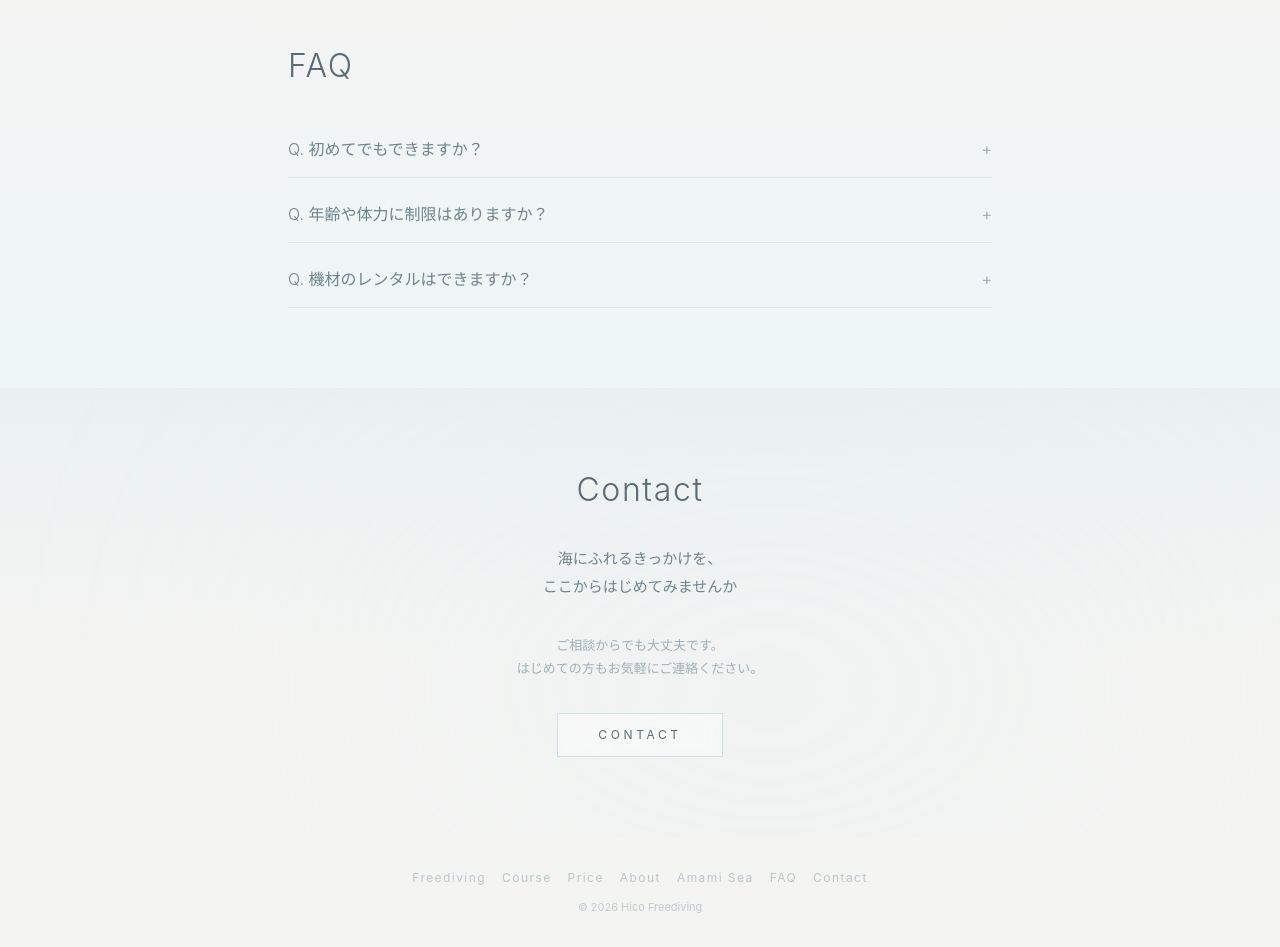
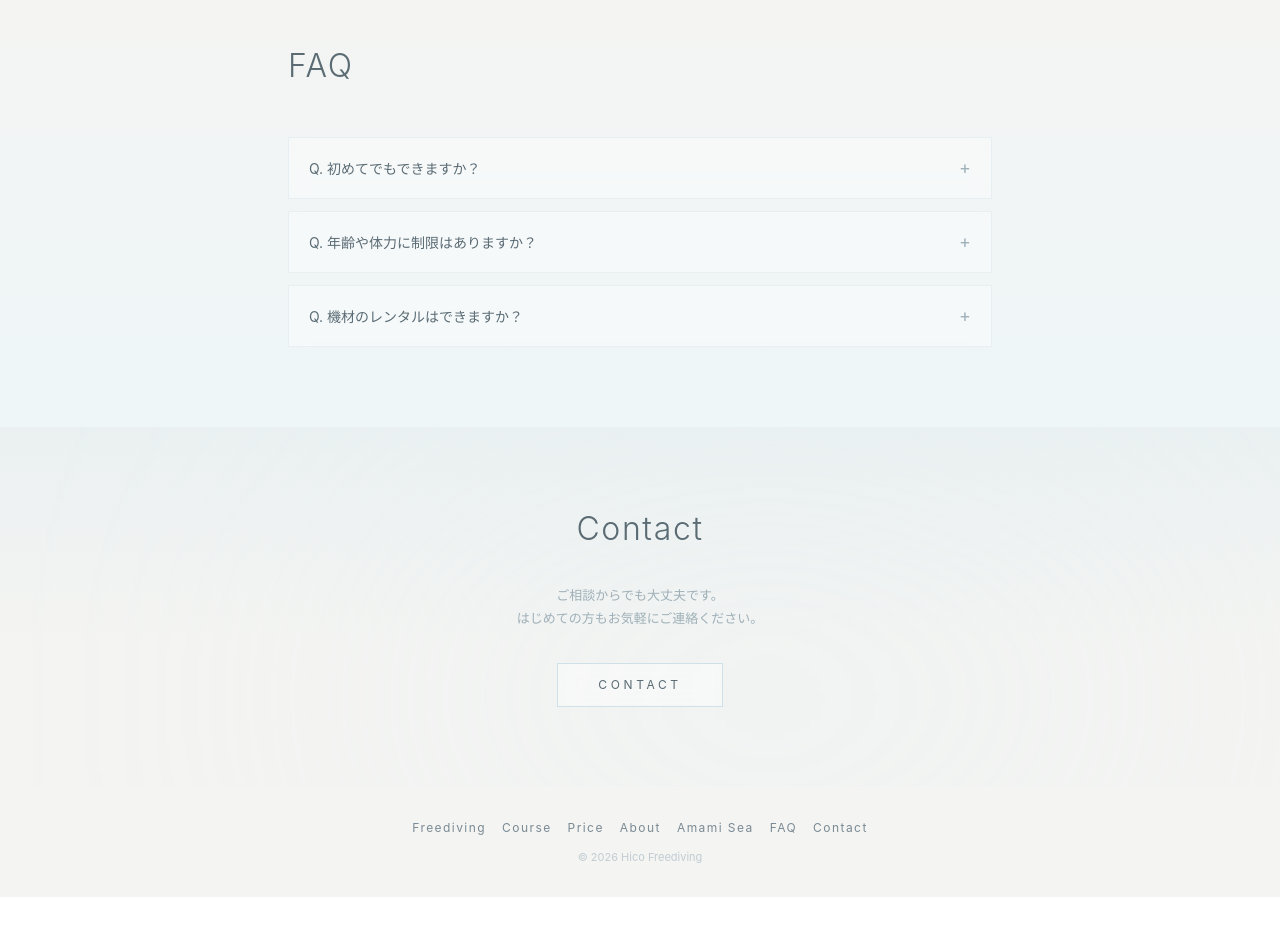
Before and after one commit to ikucha-portfolio/freediving-site, a React (Vite) app: page / in a window 1280 px wide. Shown: the part 2600-3547 px from the top of the page. After the commit the page ends 3497 px from the top, so only its background shows below. Built offline with nearby package versions, Linux system fonts and the light colour scheme.

Commit message:
feat:FAQページ・セクションのUI統一（カード）

```diff
--- a/src/pages/FAQ.jsx
+++ b/src/pages/FAQ.jsx
@@ -38,12 +38,20 @@ export default function FAQ() {
         </div>
 
         {/* FAQ */}
-        <div>
+        <div className="space-y-3">
 
   {faqs.map((item, i) => (
     <div
       key={i}
-              className="border-b border-[#e3eef2]"
+      className="
+        bg-white/40
+        backdrop-blur-sm
+        border border-[#e8eff2]
+        rounded-none
+        px-5 py-4
+        transition
+        hover:bg-white/60
+      "
     >
 
       {/* 質問 */}
@@ -51,11 +59,11 @@ export default function FAQ() {
         onClick={() =>
           setOpenIndex(openIndex === i ? null : i)
         }
-                className="w-full flex justify-between items-center py-6 text-left hover:opacity-70 transition"
+        className="w-full flex justify-between items-center text-left"
       >
-                <span className="text-sm text-[#5a6b74]">
+        <p className="text-[14px] text-[#5a6b74]">
           Q. {item.q}
-                </span>
+        </p>
 
         <span className="text-[#9fb2bb] text-lg">
           {openIndex === i ? "−" : "+"}
@@ -64,9 +72,9 @@ export default function FAQ() {
 
       {/* 回答 */}
       {openIndex === i && (
-                <div className="pb-6 pr-6 text-sm text-[#6b7c85] leading-loose">
+        <p className="text-[#7a8a94] text-sm mt-4 leading-loose">
           {item.a}
-                </div>
+        </p>
       )}
 
     </div>
--- a/src/pages/Home.jsx
+++ b/src/pages/Home.jsx
@@ -222,28 +222,41 @@ export default function Home() {
       <TitleBlock>FAQ</TitleBlock>
     </div>
 
-    <div className="space-y-6">
+    <div className="space-y-3">
 
   {faqs.map((item, i) => (
-        <div key={i} className="border-b border-[#dfe9ed] pb-4">
+    <div
+      key={i}
+      className="
+        bg-white/40
+        backdrop-blur-sm
+        border border-[#e8eff2]
+        rounded-none
+        px-5 py-4
+        transition
+        hover:bg-white/60
+      "
+    >
 
+      {/* 質問 */}
       <button
         onClick={() =>
           setOpenIndex(openIndex === i ? null : i)
         }
         className="w-full flex justify-between items-center text-left"
       >
-            <p className="font-light text-[#6f848e]">
+        <p className="text-[14px] text-[#5a6b74]">
           Q. {item.q}
         </p>
 
-            <span className="text-[#9fb2bb]">
+        <span className="text-[#9fb2bb] text-lg">
           {openIndex === i ? "−" : "+"}
         </span>
       </button>
 
+      {/* 回答 */}
       {openIndex === i && (
-            <p className="text-[#7a8a94] text-sm mt-3 leading-loose">
+        <p className="text-[#7a8a94] text-sm mt-4 leading-loose">
           {item.a}
         </p>
       )}
@@ -270,11 +283,6 @@ export default function Home() {
 
             <TitleBlock align="center">Contact</TitleBlock>
 
-            <p className="text-[#6f848e] text-[15px] leading-[1.9]">
-              海にふれるきっかけを、<br />
-              ここからはじめてみませんか
-            </p>
-
             <p className="text-[#9fb0b8] text-[13px] leading-[1.8]">
               ご相談からでも大丈夫です。<br />
               はじめての方もお気軽にご連絡ください。
@@ -295,7 +303,7 @@ export default function Home() {
 
           <div className="py-8 text-center space-y-3">
 
-            <div className="flex justify-center flex-wrap gap-4 text-[12px] text-[#b8c7cd] tracking-[0.12em]">
+            <div className="flex justify-center flex-wrap gap-4 text-[12px] text-[#7a8a94] tracking-[0.12em]">
               <a href="#">Freediving</a>
               <a href="#">Course</a>
               <a href="#">Price</a>
```
Lines whose indentation alone changed are shown as unchanged.
